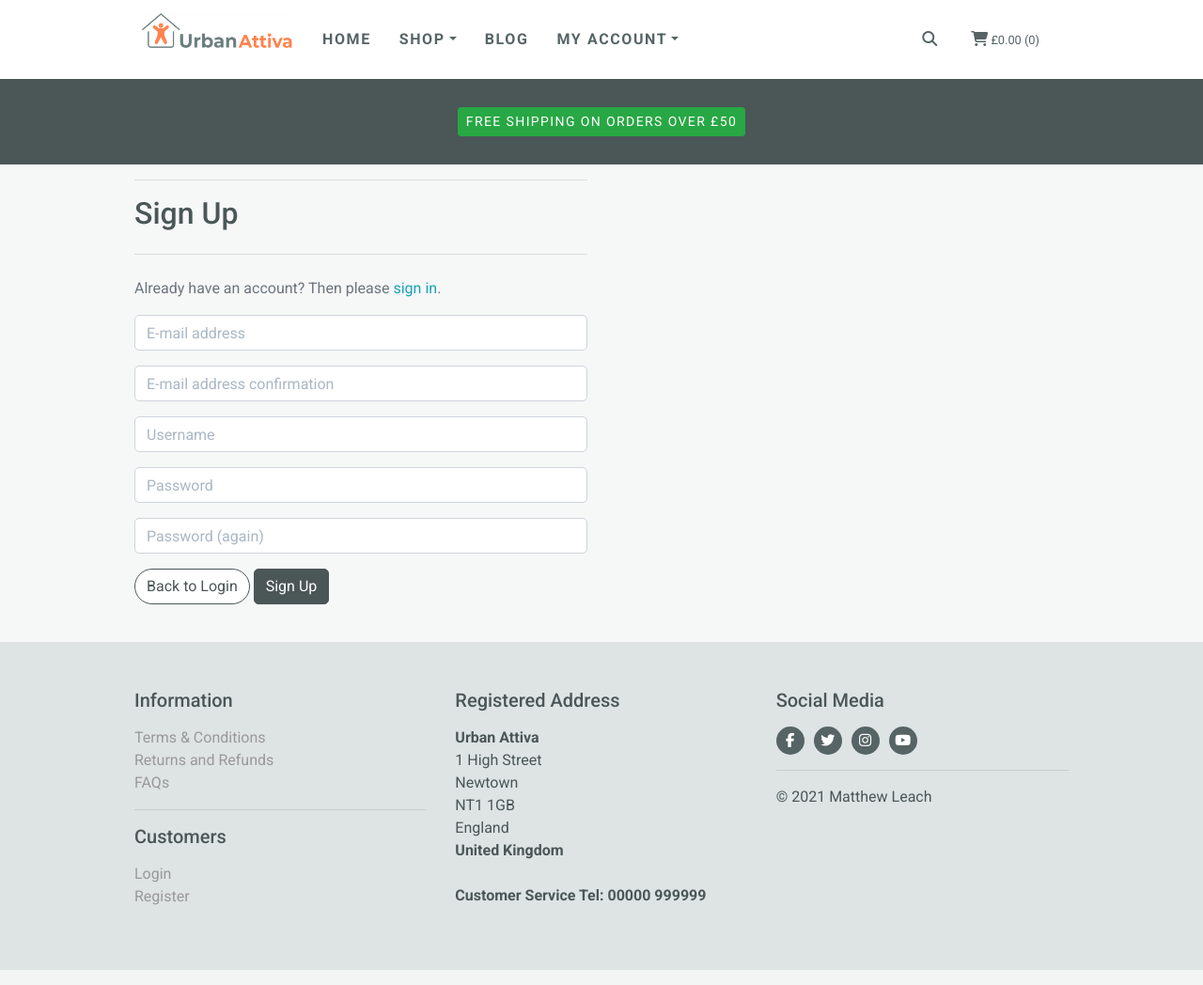
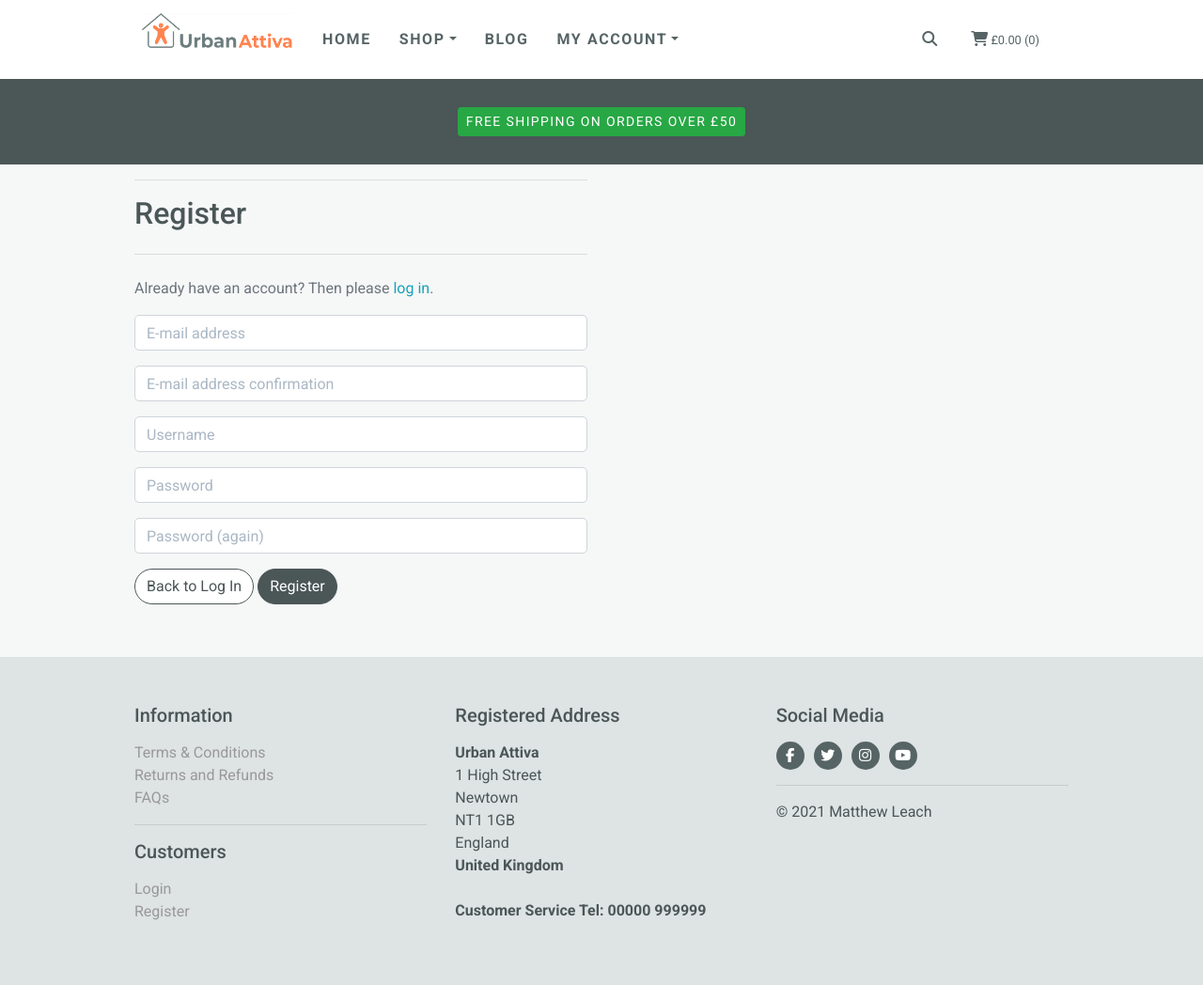
Before and after one commit to Matty-El/urban-attiva, a Django app: page /accounts/signup/ in a window 1280 px wide. Shown: the whole page at 94% size. Run offline with Django 3.2, Linux system fonts and the light colour scheme; parts of the project's set-up code (start-up, migrations or seed data) failed here and were passed over; some libraries are stand-ins or nearby versions.

Commit message:
Update allauth buttons

```diff
--- a/blog/templates/blog/add_blog_post.html
+++ b/blog/templates/blog/add_blog_post.html
@@ -32,8 +32,8 @@
                 {% endif %}
                 {% endfor %}
                 <div class="text-right">
-                    <a class="btn btn-outline-ua-grey" href="{% url 'blog' %}">Cancel</a>
-                    <button class="btn btn-ua-grey" type="submit">Add Blog Post</button>
+                    <a class="btn btn-outline-ua-grey mb-3" href="{% url 'blog' %}">Cancel</a>
+                    <button class="btn btn-ua-grey mb-3" type="submit">Add Blog Post</button>
                 </div>
             </form>
         </div>
--- a/blog/templates/blog/blog_detail.html
+++ b/blog/templates/blog/blog_detail.html
@@ -36,7 +36,7 @@
                         <img class="card-img px-0" src="{{ MEDIA_URL }}noimage.png" alt="{{ blog_post.title }}">
                         {% endif %}
                     </div>
-                    <div class="card-body mb-5 mt-4">
+                    <div class="card-body mt-4">
                         <p class="mb-4 blog-intro lead">{{ blog_post.intro }}</p>
                         <p class="mb-4 blog-content">{{ blog_post.content_one }}</p>
                         {% if blog_post.content_two != None %}
--- a/blog/templates/blog/edit_blog_post.html
+++ b/blog/templates/blog/edit_blog_post.html
@@ -33,8 +33,8 @@
                 {% endif %}
                 {% endfor %}
                 <div class="text-right">
-                    <a class="btn btn-outline-ua-grey" href="{% url 'blog_detail' blog_post.id %}">Cancel</a>
-                    <button class="btn btn-ua-grey" type="submit">Update Blog Post</button>
+                    <a class="btn btn-outline-ua-grey mb-3" href="{% url 'blog_detail' blog_post.id %}">Cancel</a>
+                    <button class="btn btn-ua-grey mb-3" type="submit">Update Blog Post</button>
                 </div>
             </form>
         </div>
--- a/products/templates/products/add_product.html
+++ b/products/templates/products/add_product.html
@@ -32,8 +32,8 @@
                 {% endif %}
                 {% endfor %}
                 <div class="text-right">
-                    <a class="btn btn-outline-ua-grey" href="{% url 'products' %}">Cancel</a>
-                    <button class="btn btn-ua-grey" type="submit">Add Product</button>
+                    <a class="btn btn-outline-ua-grey mb-3" href="{% url 'products' %}">Cancel</a>
+                    <button class="btn btn-ua-grey mb-3" type="submit">Add Product</button>
                 </div>
             </form>
         </div>
--- a/products/templates/products/edit_product.html
+++ b/products/templates/products/edit_product.html
@@ -33,8 +33,8 @@
                 {% endif %}
                 {% endfor %}
                 <div class="text-right">
-                    <a class="btn btn-outline-ua-grey" href="{% url 'product_detail' product.id %}">Cancel</a>
-                    <button class="btn btn-ua-grey" type="submit">Update Product</button>
+                    <a class="btn btn-outline-ua-grey mb-3" href="{% url 'product_detail' product.id %}">Cancel</a>
+                    <button class="btn btn-ua-grey mb-3" type="submit">Update Product</button>
                 </div>
             </form>
         </div>
--- a/static/css/base.css
+++ b/static/css/base.css
@@ -52,6 +52,13 @@
 
 .btn-ua-grey {
   background: #4B5657;
+  color: white;
+  border: 1px solid #4B5657;
+  border-radius: 25px;
+}
+
+.auth-btn-ua-grey {
+  background: #4B5657;
   color: white !important;
   /* to override allauth style */
   border: 1px solid #4B5657 !important;
@@ -63,20 +70,23 @@
 .btn-ua-grey-increment {
   background: #4B5657;
   color: white;
-  border: 1px solid #4B5657;
+  border: 0px;
   border-radius: 0px 25px 25px 0px !important;
 }
 
 .btn-ua-grey-decrement {
   background: #4B5657;
   color: white !important;
-  border: 1px solid #4B5657 !important;
+  border: 0px;
   border-radius: 25px 0px 0px 25px !important;
 }
 
 .btn-ua-grey:hover,
 .btn-ua-grey:active,
 .btn-ua-grey:focus,
+.auth-btn-ua-grey:hover,
+.auth-btn-ua-grey:active,
+.auth-btn-ua-grey:focus,
 .search-btn:hover,
 .search-btn:active,
 .search-btn:focus,
@@ -88,7 +98,7 @@
 .btn-ua-grey-decrement:focus {
   background: #000000;
   color: #FFFFFF !important;
-  border: 1px solid #000000;
+  border: 0px;
 }
 
 .shop-now-button-hero:hover,
@@ -107,9 +117,19 @@
   border-radius: 25px;
 }
 
+.auth-btn-outline-ua-grey {
+  background: white;
+  color: #4B5657 !important;
+  border: 1px solid #4B5657;
+  border-radius: 25px;
+}
+
 .btn-outline-ua-grey:hover,
 .btn-outline-ua-grey:active,
-.btn-outline-ua-grey:focus {
+.btn-outline-ua-grey:focus,
+.auth-btn-outline-ua-grey:hover,
+.auth-btn-outline-ua-grey:active,
+.auth-btn-outline-ua-grey:focus {
   background: #4B5657;
   color: #FFFFFF !important;
   border: 1px solid #4B5657;
@@ -684,8 +704,8 @@ input[name=q]::placeholder {
     font-size: 2rem;
   }
 
-  .btn.btn-outline-ua-grey,
-  .btn.btn-ua-grey {
+  .btn-outline-ua-grey,
+  .btn-ua-grey {
     padding: .375rem .375rem;
     font-size: .75rem;
   }
--- a/templates/allauth/account/email/email_confirmation_message.txt
+++ b/templates/allauth/account/email/email_confirmation_message.txt
@@ -1,4 +1,4 @@
-{% load account %}{% user_display user as user_display %}{% load i18n %}{% autoescape off %}{% blocktrans with site_name=current_site.name site_domain=current_site.domain %}Hello from {% site_name %}
+{% load account %}{% user_display user as user_display %}{% load i18n %}{% autoescape off %}{% blocktrans with site_name=current_site.name site_domain=current_site.domain %}Hello from {{ site_name }}
 
 You're receiving this email because user {{ user_display }} has provided this email address to verify their account.
 
--- a/templates/allauth/account/email_confirm.html
+++ b/templates/allauth/account/email_confirm.html
@@ -23,7 +23,7 @@
 
 <form method="post" action="{% url 'account_confirm_email' confirmation.key %}">
         {% csrf_token %}
-        <button type="submit">{% trans 'Confirm' %}</button>
+        <button class="auth-btn-ua-grey" type="submit">{% trans 'Confirm' %}</button>
 </form>
 
 {% else %}
--- a/templates/allauth/account/logout.html
+++ b/templates/allauth/account/logout.html
@@ -15,7 +15,7 @@
   {% if redirect_field_value %}
   <input type="hidden" name="{{ redirect_field_name }}" value="{{ redirect_field_value }}" />
   {% endif %}
-  <button class="btn-ua-grey" type="submit">{% trans 'Log Out' %}</button>
+  <button class="auth-btn-ua-grey" type="submit">{% trans 'Log Out' %}</button>
 </form>
 
 
--- a/templates/allauth/account/password_change.html
+++ b/templates/allauth/account/password_change.html
@@ -12,6 +12,6 @@
 <form method="POST" action="{% url 'account_change_password' %}" class="password_change">
     {% csrf_token %}
     {{ form|crispy }}
-    <button type="submit" name="action">{% trans "Change Password" %}</button>
+    <button class="auth-btn-ua-grey" type="submit" name="action">{% trans "Change Password" %}</button>
 </form>
 {% endblock %}
--- a/templates/allauth/account/password_reset.html
+++ b/templates/allauth/account/password_reset.html
@@ -20,7 +20,7 @@
 <form method="POST" action="{% url 'account_reset_password' %}" class="password_reset">
     {% csrf_token %}
     {{ form|crispy }}
-    <input type="submit" value="{% trans 'Reset My Password' %}" />
+    <input class="auth-btn-ua-grey" type="submit" value="{% trans 'Reset My Password' %}" />
 </form>
 
 <p>{% blocktrans %}Please contact us if you have any trouble resetting your password.{% endblocktrans %}</p>
--- a/templates/allauth/account/password_set.html
+++ b/templates/allauth/account/password_set.html
@@ -12,6 +12,6 @@
     <form method="POST" action="{% url 'account_set_password' %}" class="password_set">
         {% csrf_token %}
         {{ form|crispy }}
-<input type="submit" name="action" value="{% trans 'Set Password' %}" />
+<input class="auth-btn-ua-grey" type="submit" name="action" value="{% trans 'Set Password' %}" />
 </form>
 {% endblock %}
--- a/templates/allauth/account/signup.html
+++ b/templates/allauth/account/signup.html
@@ -2,13 +2,13 @@
 
 {% load i18n %}
 
-{% block head_title %}{% trans "Signup" %}{% endblock %}
+{% block head_title %}{% trans "Register" %}{% endblock %}
 
 {% block inner_content %}
 <hr>
-<h2 class="logo-font mb-4">{% trans "Sign Up" %}</h2>
+<h2 class="logo-font mb-4">{% trans "Register" %}</h2>
 <hr>
-<p>{% blocktrans %}Already have an account? Then please <a href="{{ login_url }}">sign in</a>.{% endblocktrans %}</p>
+<p>{% blocktrans %}Already have an account? Then please <a href="{{ login_url }}">log in</a>.{% endblocktrans %}</p>
 
 <form class="signup" id="signup_form" method="post" action="{% url 'account_signup' %}">
   {% csrf_token %}
@@ -16,8 +16,8 @@
   {% if redirect_field_value %}
   <input type="hidden" name="{{ redirect_field_name }}" value="{{ redirect_field_value }}" />
   {% endif %}
-  <a class="btn btn-outline-ua-grey" href="{% url 'account_login' %}">Back to Login</a>
-  <button type="submit">{% trans "Sign Up" %}</button>
+  <a class="btn auth-btn-outline-ua-grey mb-3" href="{% url 'account_login' %}">Back to Log In</a>
+  <button class="auth-btn-ua-grey mb-3" type="submit">{% trans "Register" %}</button>
 </form>
 
 {% endblock %}
```
Also changed, not shown: templates/allauth/account/login.html (+4 -4 lines).
